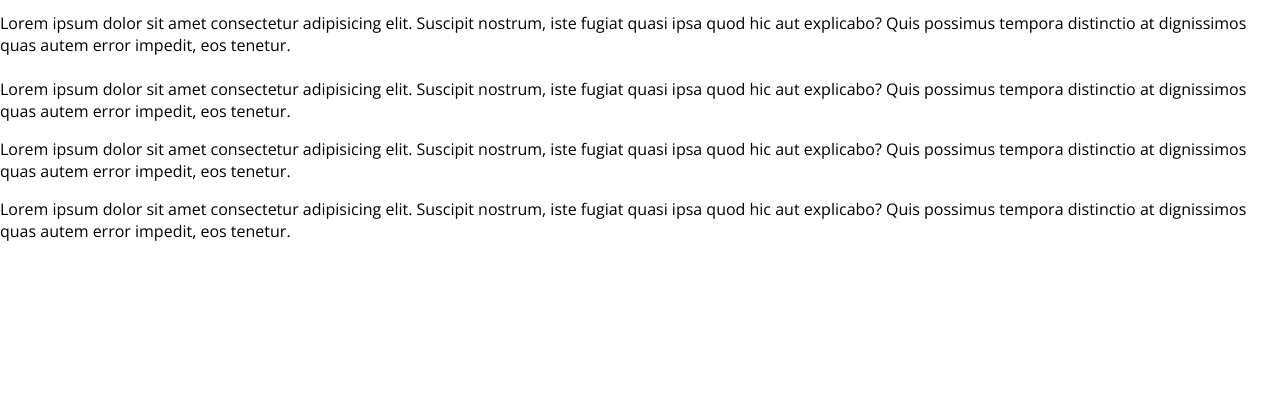
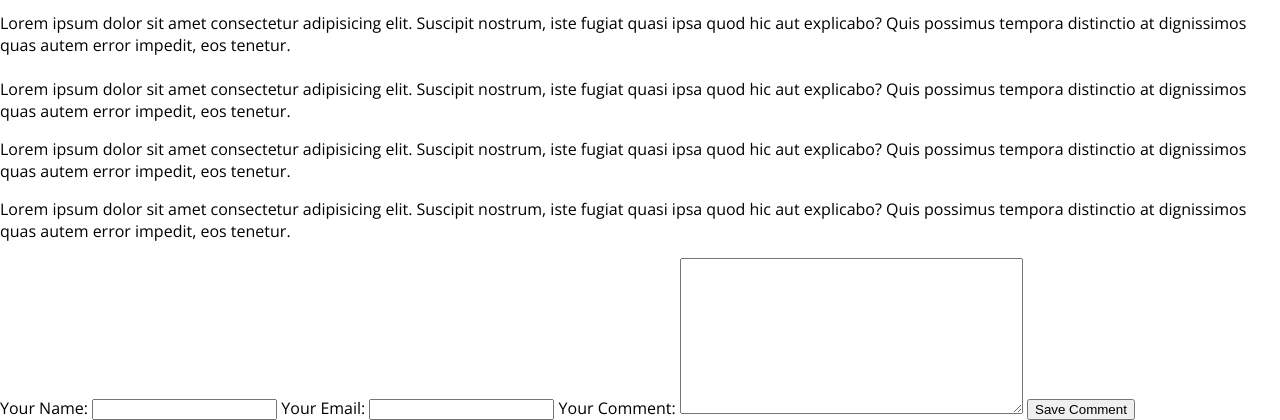
Before and after one commit to Malekpour99/django_my_site, a Django app: a page that uses blog/templates/blog/post-detail.html in a window 1280 px wide. Shown: the part 978-1398 px from the top of the page. Before the commit the page ends 1219 px from the top, so only its background shows below. Run offline with Django 4.2, Linux system fonts and the light colour scheme; data comes from the database, SQL or seed files in the repository.

Commit message:
Added a form to submit comments in post_detail template

```diff
--- a/blog/templates/blog/post-detail.html
+++ b/blog/templates/blog/post-detail.html
@@ -29,4 +29,11 @@
 <main>
     {{ post.content|linebreaks }}
 </main>
+
+<div>
+    <form>
+        {{ comment_form }}
+        <button>Save Comment</button>
+    </form>
+</div>
 {% endblock content %}
```
